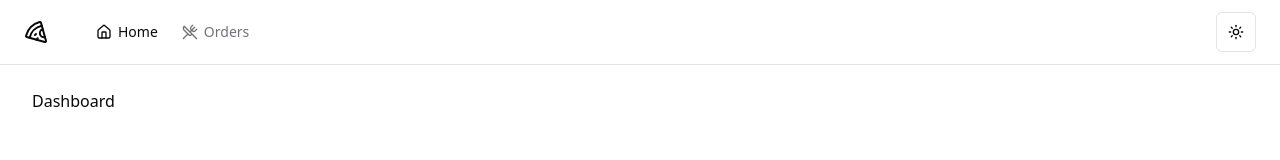
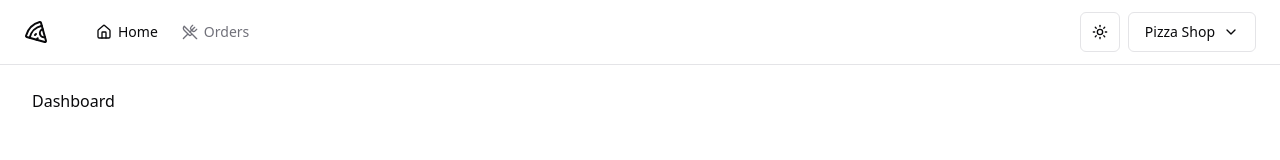
Before and after one commit to isaiasgabriel/pizza-shop, a React (Vite) app: page / in a window 1280 px wide. Shown: the top 160 px of the page. Built offline with nearby package versions, Linux system fonts and the light colour scheme.

Commit message:
✨ Header dropdown account menu

```diff
--- /dev/null
+++ b/src/components/account-menu.tsx
@@ -0,0 +1,63 @@
+import { DropdownMenuLabel } from '@radix-ui/react-dropdown-menu'
+import { Building, ChevronDown, LogOut } from 'lucide-react'
+
+import { Button } from './ui/button'
+import {
+  DropdownMenu,
+  DropdownMenuContent,
+  DropdownMenuItem,
+  DropdownMenuSeparator,
+  DropdownMenuTrigger,
+} from './ui/dropdown-menu'
+
+export function AccountMenu() {
+  return (
+    <DropdownMenu>
+      {/* Using `asChild` allows us to render the `Button` component as the dropdown trigger,
+      enabling full control over styling with Tailwind and avoiding extra DOM elements. */}
+      <DropdownMenuTrigger asChild>
+        <Button
+          variant={'outline'}
+          className="flex select-none items-center gap-2"
+        >
+          Pizza Shop
+          <ChevronDown className="h-4 w-4" />
+        </Button>
+      </DropdownMenuTrigger>
+
+      {/* Aligns the dropdown menu's right edge with the trigger's right edge, positioning it to the right. */}
+      <DropdownMenuContent align="end" className="w-56">
+        <DropdownMenuLabel className="flex flex-col">
+          <span>Bashar Jackson</span>
+          <span
+            className="text-xs font-normal text-muted-foreground"
+            /*
+          text-xs: text xtra small
+          text-muted-foreground: a light gray tone
+           */
+          >
+            bashar@woo.com
+          </span>
+        </DropdownMenuLabel>
+
+        <DropdownMenuSeparator />
+
+        <DropdownMenuItem>
+          <Building
+            className="mr-2 h-4 w-4"
+            /* mr: margin-right 0.5rem > 8px
+              w-4: width 4 > 1rem > 16px
+              h-4: height 4 > 1rem > 16px
+            */
+          />
+          <span>Store profile</span>
+        </DropdownMenuItem>
+
+        <DropdownMenuItem>
+          <LogOut className="mr-2 h-4 w-4" />
+          <span>Log out</span>
+        </DropdownMenuItem>
+      </DropdownMenuContent>
+    </DropdownMenu>
+  )
+}
--- a/src/components/header.tsx
+++ b/src/components/header.tsx
@@ -1,6 +1,7 @@
 import { Separator } from '@radix-ui/react-separator'
 import { Home, Pizza, UtensilsCrossed } from 'lucide-react'
 
+import { AccountMenu } from './account-menu'
 import { NavLink } from './nav-link'
 import { ThemeToggle } from './theme/theme-toggle'
 
@@ -25,6 +26,7 @@ export function Header() {
 
         <div className="ml-auto flex items-center gap-2">
           <ThemeToggle />
+          <AccountMenu />
         </div>
       </div>
     </div>
```
